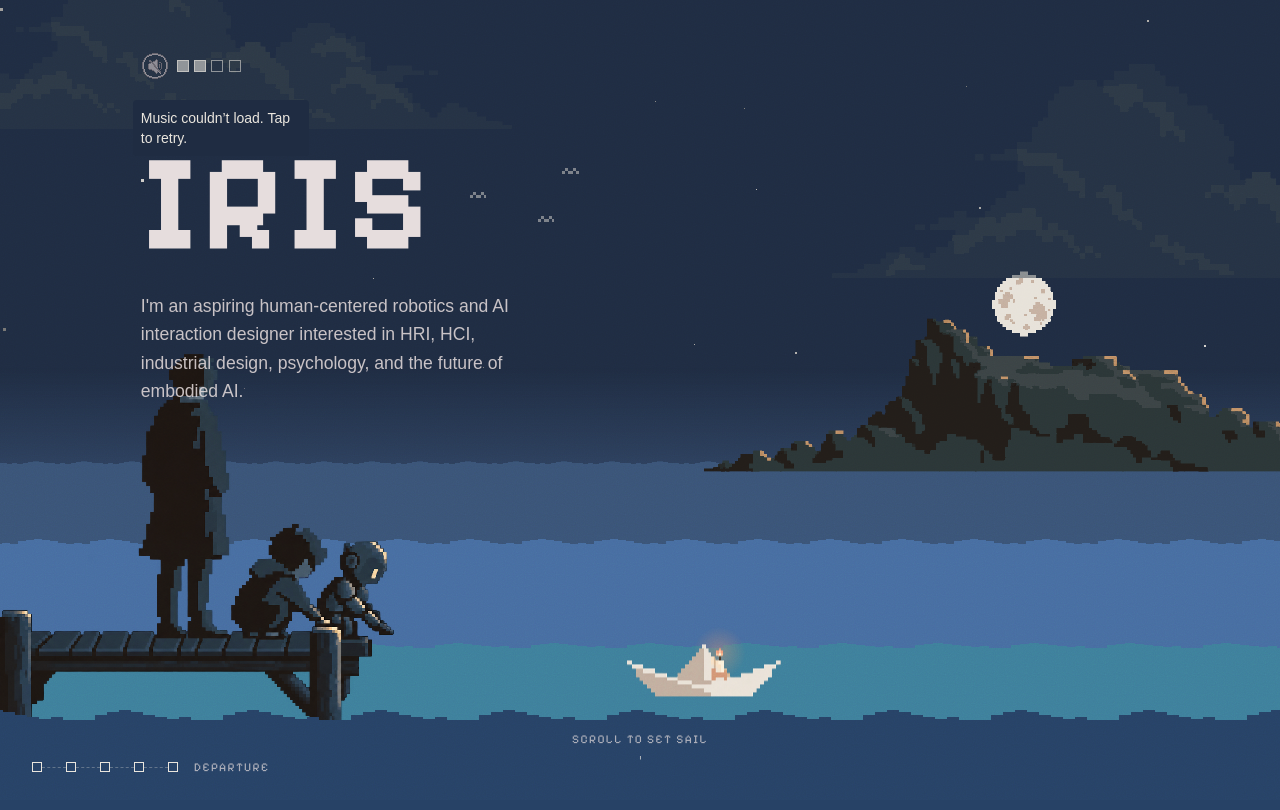
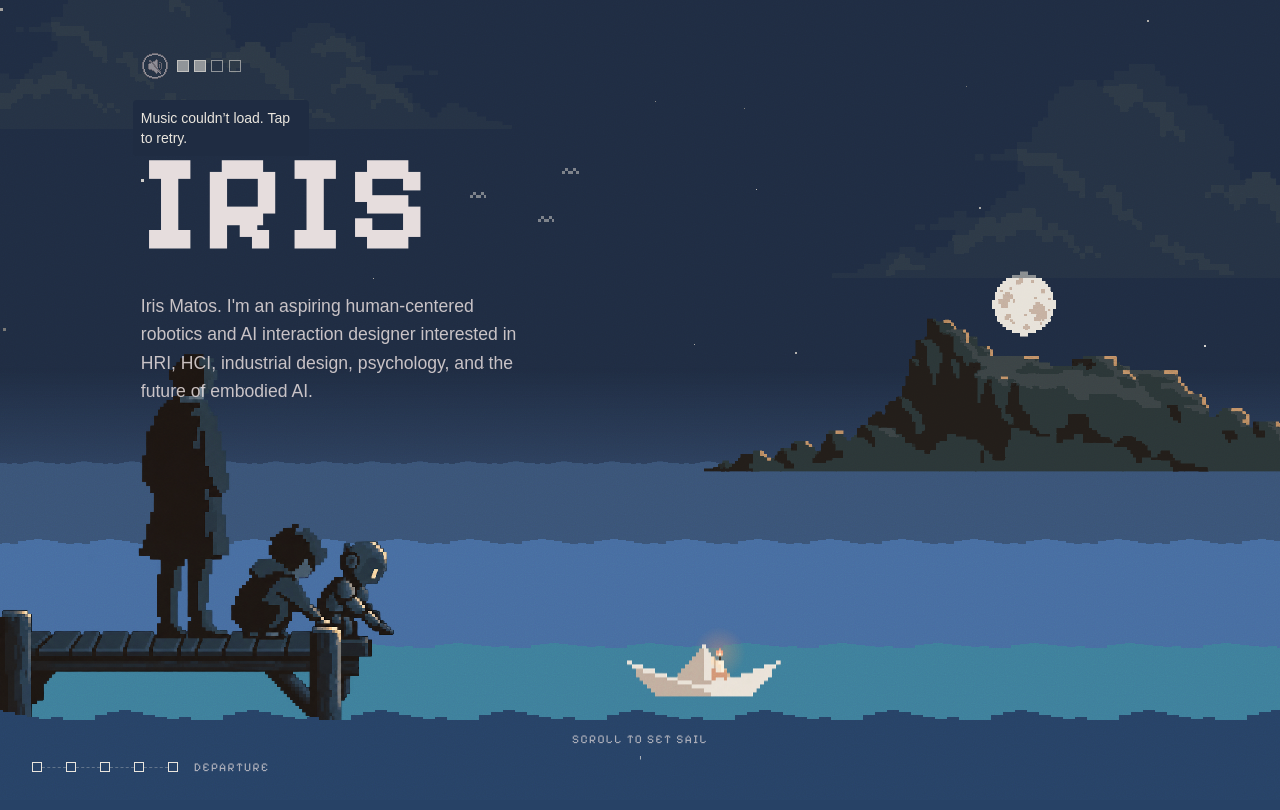
Before and after one commit to IN-Neil/iris-personal-site, a Next.js app: page / in a window 1280 px wide. Shown: the top 810 px of the page. Built offline with nearby package versions, Linux system fonts and the light colour scheme; a web font is replaced by a local one.

Commit message:
Restore intro greeting and full name

```diff
--- a/src/content/site.ts
+++ b/src/content/site.ts
@@ -39,11 +39,11 @@ export const person = {
 };
 
 export const intro = {
-  kicker: person.name,
+  kicker: "Hi, I'm",
   title: "IRIS",
   subtitle: "IMAGINE → BUILD",
   thesis:
-    "I'm an aspiring human-centered robotics and AI interaction designer interested in HRI, HCI, industrial design, psychology, and the future of embodied AI.",
+    "Iris Matos. I'm an aspiring human-centered robotics and AI interaction designer interested in HRI, HCI, industrial design, psychology, and the future of embodied AI.",
   scrollHint: "Scroll to set sail",
 };
 
```
